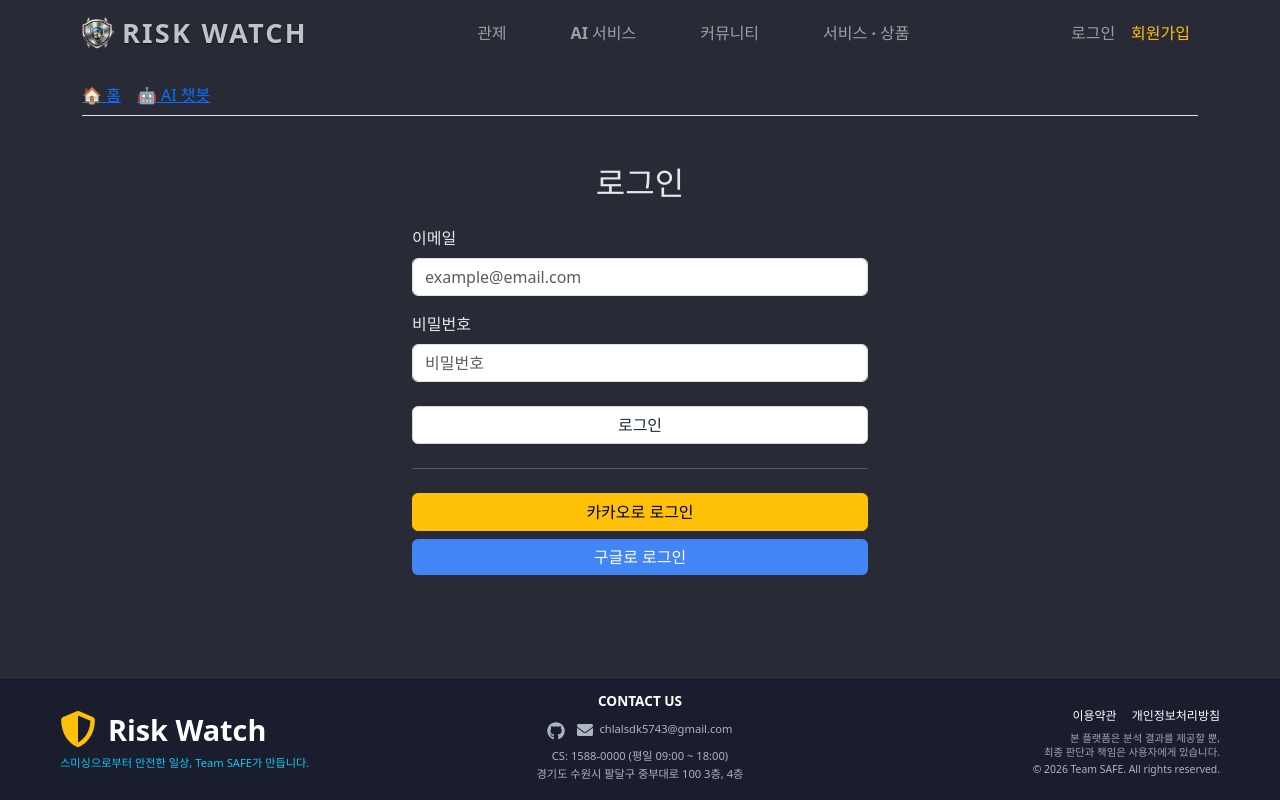
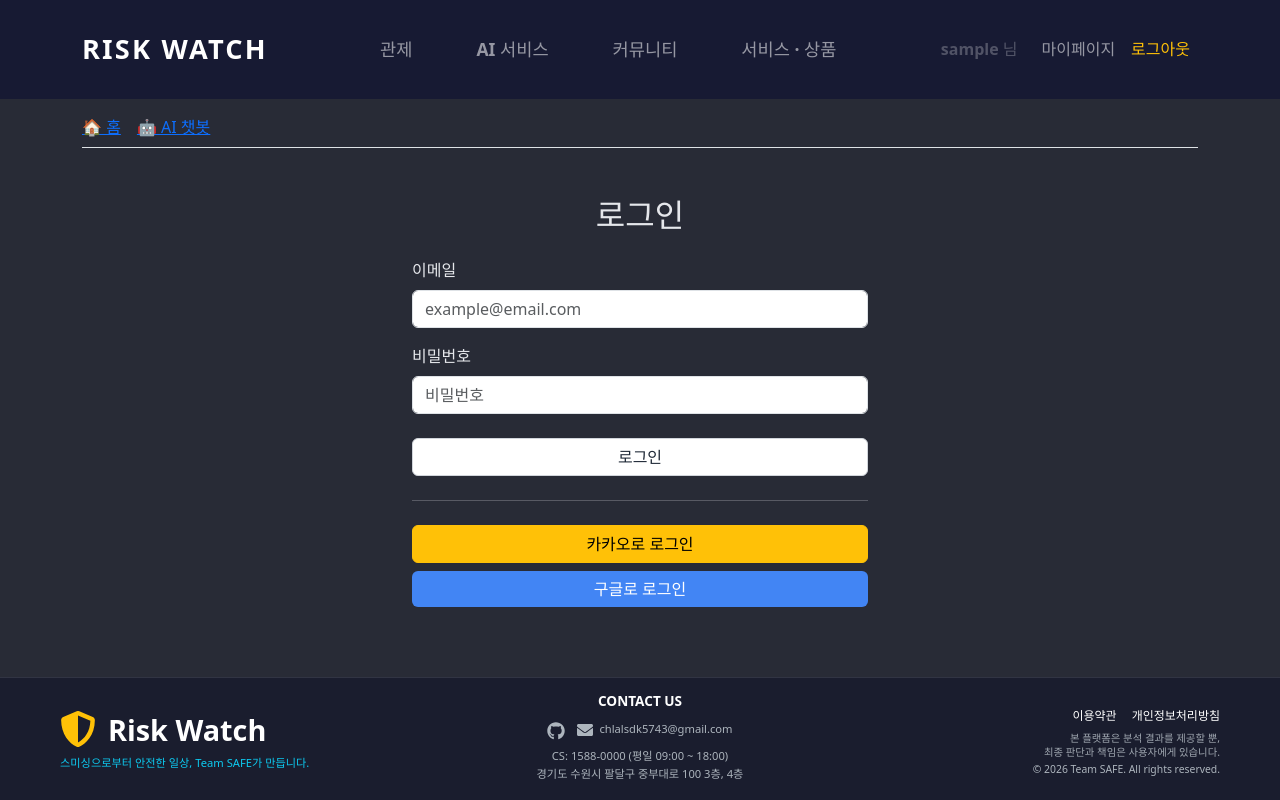
Before and after one commit to mmmina1/safe-project, a React app in the folder frontend/: page /login in a window 1280 px wide. Built offline with nearby package versions, Linux system fonts and the light colour scheme; no server answers; sample sign-in values are in the browser's storage; the HTML template or start-up script is replaced by a standard one.

Commit message:
fix: restore login header flow and axiosInstance import

```diff
--- a/frontend/src/App.jsx
+++ b/frontend/src/App.jsx
@@ -1,104 +1,119 @@
-// src/App.jsx
+// frontend/src/App.jsx
 import 'bootstrap/dist/css/bootstrap.min.css';
 
-//라우터 전용
-import { Routes, Route, Link, useLocation} from 'react-router-dom';
-import Chatbot from './pages/AiService/Chatbot/Chatbot';
+// 라우터
+import { Routes, Route, Link, useLocation } from 'react-router-dom';
 import './App.css';
 
+// 공통 컴포넌트
 import Header from './components/Header.jsx';
 import Footer from './components/Footer.jsx';
+import ScrollToTop from './components/ScrollToTop.jsx';
 
 // 페이지 컴포넌트들
 import MainPage from './components/main/MainPage.jsx';
-import MonitoringPage from "./components/monitoring/MonitoringPage";
 import LoginPage from './pages/LoginPage.jsx';
 import SignupPage from './pages/SignupPage.jsx';
 import CommunityList from './components/community/CommunityList.jsx';
+import CommunityPost from './components/community/CommunityPost.jsx';
+import CommunityDetail from './components/community/CommunityDetail.jsx';
 
 import Terms from './pages/terms';
 import Privacy from './pages/privacy';
-import CommunityPost from './components/community/CommunityPost.jsx';
-import CommunityDetail from './components/community/CommunityDetail.jsx';
-import ScrollToTop from './components/ScrollToTop.jsx';
 
+import Chatbot from './pages/AiService/Chatbot/Chatbot';
+
+// 관리자 영역
 import AdminLayout from './layouts/AdminLayout';
 import AdminDashboard from './pages/admin/AdminDashboard';
 import UserManagement from './pages/admin/UserManagement';
 import DataPolicy from './pages/admin/DataPolicy';
 
-//상품 페이지 컴포넌트
+// 상품 페이지
 import ProductPage from './pages/ServiceProduct/ProductPage.jsx';
 import ProductDetailPage from './pages/ServiceProduct/ProductDetailPage.jsx';
 
-//운영자
-import OperatorLayout from './pages/admin/operator/OperatorLayout.jsx';
-import OperatorDashboard from './pages/admin/operator/OperatorDashboard.jsx';
-import UserSearchPage from './pages/admin/operator/UserSearchPage.jsx';
-import CsDashboardPage from './pages/admin/operator/CsDashboardPage.jsx';
-import ServiceProductsPage from './pages/admin/operator/ServiceProductsPage.jsx';
-import CommunityReportsPage from './pages/admin/operator/CommunityReportsPage.jsx';
-import BlindReasonsPage from './pages/admin/operator/BlindReasonsPage.jsx';
-import NoticesPage from './pages/admin/operator/NoticesPage.jsx';
-import BannersPage from './pages/admin/operator/BannersPage.jsx';
-import BlacklistPage from './pages/admin/operator/BlacklistPage.jsx';
+// OAuth 콜백 페이지
+import KakaoCallbackPage from './pages/KakaoCallbackPage.jsx';
+import KakaoLogoutCallbackPage from './pages/KakaoLogoutCallbackPage.jsx';
+import GoogleCallbackPage from './pages/GoogleCallbackPage.jsx';
 
 function App() {
-
   const location = useLocation();
 
   // 팝업창인지 확인 (window.opener가 있으면 팝업창)
   const isPopup = window.opener !== null;
 
-  // 팝업창이거나 terms/privacy 페이지면 헤더와 푸터 숨김
-  const showHeaderFooter = !isPopup;
+  // 약관/개인정보 페이지 여부
+  const isTermsOrPrivacy =
+    location.pathname === '/terms' || location.pathname === '/privacy';
+
+  // 팝업이거나 약관/개인정보 페이지면 헤더/푸터 숨김
+  const showHeaderFooter = !isPopup && !isTermsOrPrivacy;
 
   return (
-    //팝업창
-    <div className="app-container"
+    <div
+      className="app-container"
       style={{
         display: 'flex',
         flexDirection: 'column',
         minHeight: '100vh',
-        overflow: isPopup ? 'auto' : 'visible'
+        overflow: isPopup ? 'auto' : 'visible',
       }}
     >
       <div className="app-root">
-      <ScrollToTop/>
-      {/* 헤더는 메인 페이지에서만 표시 */}
+        <ScrollToTop />
+
+        {/* 헤더 */}
         {showHeaderFooter && <Header />}
 
         <main className="app-main">
           <div className="container">
-        {/* 네비/Routes는 container 안에 */}
+            {/* 네비게이션 */}
             <nav className="my-3 border-bottom pb-2">
-          <Link to="/" className="me-3">🏠 홈</Link>
+              <Link to="/" className="me-3">
+                🏠 홈
+              </Link>
               <Link to="/chatbot">🤖 AI 챗봇</Link>
             </nav>
 
-      {/* 2. 화면 표시 영역 */}
+            {/* 라우팅 영역 */}
             <Routes>
+              {/* 메인/인증 */}
               <Route path="/" element={<MainPage />} />
               <Route path="/login" element={<LoginPage />} />
               <Route path="/signup" element={<SignupPage />} />
 
+              {/* AI / 모니터링 (임시로 MainPage 재사용) */}
               <Route path="/chatbot" element={<Chatbot />} />
-        <Route path="/monitoring" element={<MonitoringPage />} />
+              <Route path="/monitoring" element={<MainPage />} />
               <Route path="/ai" element={<MainPage />} />
 
-        {/* 커뮤니티 페이지 */}
+              {/* 커뮤니티 */}
               <Route path="/community" element={<CommunityList />} />
-        <Route path='/community/new' element={<CommunityPost/>}/>
-        <Route path='/community/:postId' element={<CommunityDetail/>}/>
+              <Route path="/community/new" element={<CommunityPost />} />
+              <Route path="/community/:postId" element={<CommunityDetail />} />
 
-        {/* 서비스 상품 페이지 */}
+              {/* 서비스 상품 */}
               <Route path="/product" element={<ProductPage />} />
-        <Route path='/product/:productId' element={<ProductDetailPage/>}/>
+              <Route path="/product/:productId" element={<ProductDetailPage />} />
 
-        {/* 이용약관 페이지 */}
+              {/* OAuth 콜백 */}
+              <Route
+                path="/oauth/callback/kakao"
+                element={<KakaoCallbackPage />}
+              />
+              <Route
+                path="/oauth/logout/kakao"
+                element={<KakaoLogoutCallbackPage />}
+              />
+              <Route
+                path="/oauth/callback/google"
+                element={<GoogleCallbackPage />}
+              />
+
+              {/* 약관/개인정보 */}
               <Route path="/terms" element={<Terms />} />
-
-        {/* 개인정보처리방침 페이지 */}
               <Route path="/privacy" element={<Privacy />} />
 
               {/* 관리자 영역 */}
@@ -107,31 +122,14 @@ function App() {
                 <Route path="manage" element={<UserManagement />} />
                 <Route path="policy" element={<DataPolicy />} />
               </Route>
+            </Routes>
+          </div>
 
-          {/* 운영자 페이지 */}
-          <Route path="/operator" element={<OperatorLayout />}>
-            <Route index element={<OperatorDashboard />} />
-            <Route path="users" element={<UserSearchPage />} />
-            <Route path="cs" element={<CsDashboardPage />} />
-            <Route path="products" element={<ServiceProductsPage />} />
-            <Route path="community-reports" element={<CommunityReportsPage />} />
-            <Route path="blind-reasons" element={<BlindReasonsPage />} />
-            <Route path="notices" element={<NoticesPage />} />
-            <Route path="banners" element={<BannersPage />} />
-            <Route path="blacklist" element={<BlacklistPage />} />
-          </Route>
-
-
-      </Routes>
-
-
-    </div>
-    {/* 푸터는 메인 페이지에서만 표시 */}
+          {/* 푸터 */}
           {showHeaderFooter && <Footer />}
         </main>
       </div>
     </div>
-
   );
 }
 
--- a/frontend/src/components/Header.jsx
+++ b/frontend/src/components/Header.jsx
@@ -1,62 +1,173 @@
+// src/components/Header.jsx
+import React, { useEffect, useState } from 'react';
 import { Navbar, Nav, Container } from 'react-bootstrap';
-import { Link } from 'react-router-dom';
+import { Link, useLocation, useNavigate } from 'react-router-dom';
 
 function Header() {
+  // 로그인 여부 상태
+  const [isLoggedIn, setIsLoggedIn] = useState(false);
+  // 로그인한 유저 이름
+  const [userName, setUserName] = useState('');
+
+  const location = useLocation();
+  const navigate = useNavigate();
+
+  // 라우트(path)가 바뀔 때마다 토큰/이름 다시 확인
+  useEffect(() => {
+    const token = localStorage.getItem('accessToken'); // LoginPage/KakaoCallbackPage에서 저장한 키
+    const name = localStorage.getItem('userName');
+
+    setIsLoggedIn(!!token);
+    setUserName(name || '');
+
+    // 디버깅용
+    console.log(
+      'Header: token =',
+      token,
+      'isLoggedIn =',
+      !!token,
+      'userName =',
+      name
+    );
+  }, [location]);
+
+  // ✅ 로그아웃 (카카오 계정까지 서버에서 처리 + 메인으로 이동)
+  const handleLogout = async () => {
+    const provider = localStorage.getItem('loginProvider'); // 'KAKAO' / 'GOOGLE' / 'LOCAL' 등
+    const kakaoAccessToken = localStorage.getItem('kakaoAccessToken');
+    const ourToken = localStorage.getItem('accessToken'); // 우리 서비스 JWT
+
+    try {
+      // 카카오 로그인 유저인 경우에만 카카오 로그아웃 API 호출
+      if (provider === 'KAKAO' && kakaoAccessToken) {
+        await fetch('http://localhost:8080/api/auth/kakao/logout', {
+          method: 'POST',
+          headers: {
+            'Content-Type': 'application/json',
+            ...(ourToken ? { Authorization: `Bearer ${ourToken}` } : {}),
+          },
+          body: JSON.stringify({ accessToken: kakaoAccessToken }),
+        });
+      }
+    } catch (e) {
+      console.error('카카오 로그아웃 호출 중 오류', e);
+      // 실패해도 프론트 세션은 끊어줄 거라 여기서 막 터뜨리지는 않음
+    } finally {
+      // 프론트 세션/스토리지 정리
+      localStorage.removeItem('accessToken');
+      localStorage.removeItem('userName');
+      localStorage.removeItem('userEmail');
+      localStorage.removeItem('loginProvider');
+      localStorage.removeItem('kakaoAccessToken');
+
+      setIsLoggedIn(false);
+      setUserName('');
+
+      // ✅ 항상 메인 페이지로 이동
+      navigate('/');
+    }
+  };
+
   return (
     <Navbar
       expand="lg"
       variant="dark"
-      className="app-header"
+      sticky="top"
+      className="py-4"
+      style={{ backgroundColor: '#171a33' }}
     >
       <Container fluid="lg">
         {/* 로고 / 서비스명 */}
         <Navbar.Brand
           as={Link}
           to="/"
-          className="d-flex align-items-center"
           style={{
-            color: '#BFC3C7',
             fontSize: '1.7rem',
             fontWeight: 600,
             letterSpacing: '0.08em',
             textTransform: 'uppercase',
-            textShadow: '0 1px 2px rgba(0,0,0,0.6)'
           }}
         >
-          <img
-            src="/logo-riskWatch.png"
-            alt="Risk Watch Logo"
-            width="32"
-            height="32"
-            className="me-2"
-          />
           Risk Watch
         </Navbar.Brand>
 
         <Navbar.Toggle aria-controls="main-navbar" />
         <Navbar.Collapse id="main-navbar">
-          {/* 메인 메뉴 */}
+          {/* 메인 기능 메뉴 */}
           <Nav className="mx-auto gap-lg-5 text-center">
-            <Nav.Link as={Link} to="/monitoring" className="fw-semibold">
+            <Nav.Link
+              as={Link}
+              to="/monitoring"
+              className="fw-semibold"
+              style={{ fontSize: '1.1rem' }}
+            >
               관제
             </Nav.Link>
-            <Nav.Link as={Link} to="/ai" className="fw-semibold">
+
+            <Nav.Link
+              as={Link}
+              to="/ai"
+              className="fw-semibold"
+              style={{ fontSize: '1.1rem' }}
+            >
               AI 서비스
             </Nav.Link>
-            <Nav.Link as={Link} to="/community" className="fw-semibold">
+
+            <Nav.Link
+              as={Link}
+              to="/community"
+              className="fw-semibold"
+              style={{ fontSize: '1.1rem' }}
+            >
               커뮤니티
             </Nav.Link>
-            <Nav.Link as={Link} to="/product" className="fw-semibold">
+
+            <Nav.Link
+              as={Link}
+              to="/product"
+              className="fw-semibold"
+              style={{ fontSize: '1.1rem' }}
+            >
               서비스 · 상품
             </Nav.Link>
           </Nav>
 
           {/* 인증 영역 */}
-          <Nav className="text-center">
-            <Nav.Link as={Link} to="/login">로그인</Nav.Link>
-            <Nav.Link as={Link} to="/signup" className="fw-semibold text-warning">
-              회원가입
-            </Nav.Link>
+          <Nav className="text-center align-items-center">
+            {isLoggedIn ? (
+              <>
+                {/* 로그인 유저 이름 표시 */}
+                {userName && (
+                  <Nav.Link disabled className="fw-semibold me-2">
+                    {userName} 님
+                  </Nav.Link>
+                )}
+
+                <Nav.Link as={Link} to="/mypage" className="fw-semibold">
+                  마이페이지
+                </Nav.Link>
+                <Nav.Link
+                  onClick={handleLogout}
+                  className="fw-semibold text-warning"
+                  style={{ cursor: 'pointer' }}
+                >
+                  로그아웃
+                </Nav.Link>
+              </>
+            ) : (
+              <>
+                <Nav.Link as={Link} to="/login">
+                  로그인
+                </Nav.Link>
+                <Nav.Link
+                  as={Link}
+                  to="/signup"
+                  className="fw-semibold text-warning"
+                >
+                  회원가입
+                </Nav.Link>
+              </>
+            )}
           </Nav>
         </Navbar.Collapse>
       </Container>
--- a/frontend/src/main.jsx
+++ b/frontend/src/main.jsx
@@ -1,27 +1,13 @@
-import React from "react";
-import { createRoot } from "react-dom/client";
-import "./index.css";
-import App from "./App.jsx";
-import { BrowserRouter } from "react-router-dom";
+import React, { StrictMode } from 'react';
+import { createRoot } from 'react-dom/client'
+import './index.css'
+import App from './App.jsx'
+import { BrowserRouter } from 'react-router-dom';
 
-import { QueryClient, QueryClientProvider } from "@tanstack/react-query";
-import "leaflet/dist/leaflet.css";  // KJS 추가 260202
-
-const queryClient = new QueryClient({
-  defaultOptions: {
-    queries: {
-      retry: 1,
-      refetchOnWindowFocus: false,
-    },
-  },
-});
-
-createRoot(document.getElementById("root")).render(
-  <React.StrictMode>
-    <QueryClientProvider client={queryClient}>
-      <BrowserRouter>
-        <App />
-      </BrowserRouter>
-    </QueryClientProvider>
-  </React.StrictMode>
-);
+createRoot(document.getElementById('root')).render(
+  <StrictMode>
+    <BrowserRouter>
+      <App />
+    </BrowserRouter>
+  </StrictMode>,
+)
--- a/frontend/src/pages/GoogleCallbackPage.jsx
+++ b/frontend/src/pages/GoogleCallbackPage.jsx
@@ -1,7 +1,9 @@
 // src/pages/GoogleCallbackPage.jsx
 import { useEffect } from 'react';
 import { useNavigate } from 'react-router-dom';
-import { axiosInstance } from '../api/axiosInstance';
+import axiosInstance from "../api/axiosInstance";
+
+
 
 function GoogleCallbackPage() {
   const navigate = useNavigate();
--- /dev/null
+++ b/frontend/src/pages/KakaoLogoutCallbackPage.jsx
@@ -0,0 +1,21 @@
+// src/pages/KakaoLogoutCallbackPage.jsx
+import { useEffect } from 'react';
+import { useNavigate } from 'react-router-dom';
+
+function KakaoLogoutCallbackPage() {
+  const navigate = useNavigate();
+
+  useEffect(() => {
+    // 혹시 남아 있을 수 있는 정보들 정리
+    localStorage.removeItem('accessToken');
+    localStorage.removeItem('userName');
+    localStorage.removeItem('loginProvider');
+
+    // 메인으로 보내기
+    navigate('/', { replace: true });
+  }, [navigate]);
+
+  return <div>로그아웃 중입니다...</div>;
+}
+
+export default KakaoLogoutCallbackPage;
```
Also changed, not shown: frontend/src/pages/KakaoCallbackPage.jsx (+27 -8 lines), frontend/src/components/main/MainHeader.jsx (line endings or trailing spaces). Lines whose indentation alone changed are shown as unchanged.
